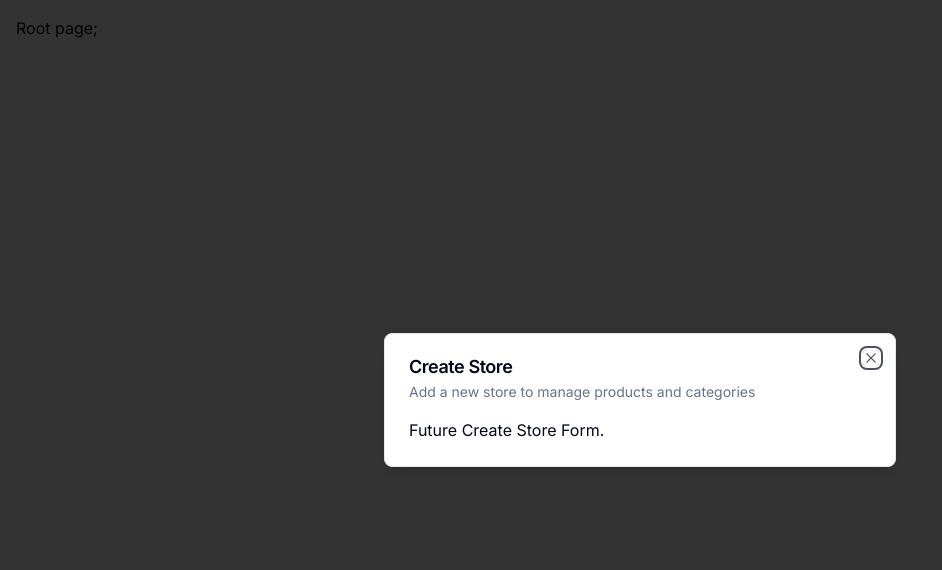
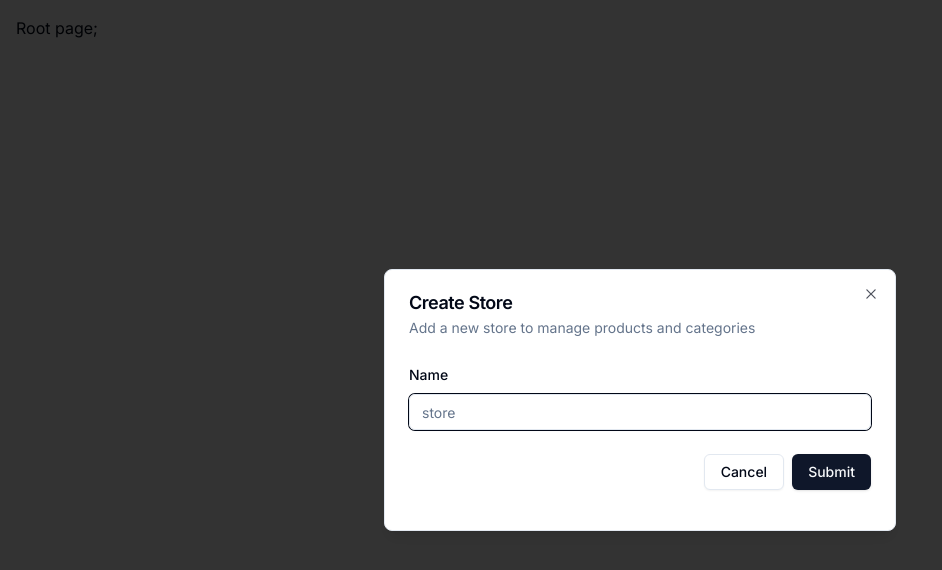
Before and after one commit to jenish1559/mediaspotV2, a Next.js app: page /dashboard in a window 1280 px wide. Shown: the top 570 px of the page, without its empty margins (0-942 px from the left). Built offline with nearby package versions, Linux system fonts and the light colour scheme; no server answers.

Commit message:
modal done.

```diff
--- a/app/dashboard/layout.js
+++ b/app/dashboard/layout.js
@@ -1,8 +1,10 @@
 import React from 'react'
+import { ModalProvider } from '@/providers/modal-providers';
 
 export const DashboardLayout = ({children}) => {
   return (
     <div className="flex flex-col gap-y-4">
+      <ModalProvider/>
        {children}
     </div>
   )
--- a/app/layout.js
+++ b/app/layout.js
@@ -3,7 +3,6 @@
 import { auth } from "@/auth";
 import "./globals.css";
 import { Toaster } from "sonner";
-import { ModalProvider } from '@/providers/modal-providers';
 
 const inter = Inter({ subsets: ["latin"] });
 
@@ -19,7 +18,6 @@
     <html lang="en">
       <body className={inter.className}>
         <Toaster/>
-        <ModalProvider/>
         {children}
         </body>
     </html>
--- a/components/modals/store-modal.jsx
+++ b/components/modals/store-modal.jsx
@@ -1,17 +1,67 @@
 "use client"
 import React from 'react'
+
 import { useStoreModal } from '@/hooks/use-store-modal'
+
 import { Modal } from '@/components/ui/modal'
+import { StoreModalSchema } from '@/schemas/dashboard'
+import { zodResolver } from '@hookform/resolvers/zod'
+import { Form, FormControl, FormField, FormItem, FormLabel, FormMessage } from '@/components/ui/form'
+import { Input } from '@/components/ui/input'
+import { Button } from '@/components/ui/button'
+import { useForm } from 'react-hook-form'
 
 export const StoreModal = () => {
     const storeModal = useStoreModal();
+
+    const form = useForm({
+        resolver: zodResolver(StoreModalSchema),
+        defaultValues: {
+            name: "",
+        }
+    })
+
+    const onSubmit = (values) => {
+        console.log(values);
+    }
 
     return (
         <Modal title="Create Store"
             description="Add a new store to manage products and categories"
             isOpen={storeModal.isOpen}
             onClose={storeModal.onClose}>
-            Future Create Store Form.
+            <div>
+                <div className="space-y-4 py-2 pb-4">
+                    <Form {...form}>
+                        <form onSubmit={form.handleSubmit(onSubmit)}>
+                            <FormField
+                                control={form.control}
+                                name="name"
+                                render={({field}) => (
+                                    <FormItem>
+                                        <FormLabel>Name</FormLabel>
+                                        <FormControl>
+                                            <Input
+                                                 {...field}
+                                                placeholder="store" />
+                                        </FormControl>
+                                        <FormMessage/>
+                                    </FormItem>
+                            )} />
+                            <div className="pt-6 space-x-2 flex items-center justify-end">
+                            <Button variant="outline" onClick={storeModal.onClose} >
+                                Cancel
+                            </Button>
+                            <Button type="submit">
+                                Submit
+                            </Button>
+                            </div>
+
+                        </form>
+                    </Form>
+
+                </div>
+            </div>
         </Modal>
     )
 }
--- a/hooks/use-store-modal.js
+++ b/hooks/use-store-modal.js
@@ -3,5 +3,5 @@
 export const useStoreModal  = create((set)  => ({
     isOpen : false,
     onOpen :  () => set({ isOpen : true }),
-    OnClose: () => set({ isOpen : false }),
+    onClose: () => set({ isOpen : false }),
 }));
--- /dev/null
+++ b/schemas/dashboard.js
@@ -0,0 +1,5 @@
+import * as z from "zod"
+
+export const StoreModalSchema = z.object({
+    name: z.string().min(1),
+})
```
